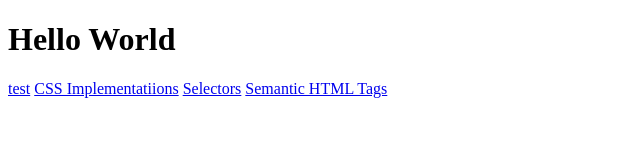
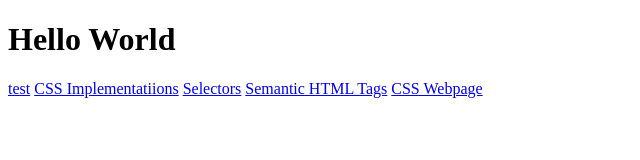
Before and after one commit to MiloSearle/L3Test-Web, a plain HTML site: page index.html in a window 1280 px wide. Shown: the whole page, without its empty margins (0-640 px from the left). Drawn offline with Linux system fonts and the light colour scheme.

Commit message:
css webpage

```diff
--- a/index.html
+++ b/index.html
@@ -12,5 +12,6 @@
         <a href = "subpage1.css">CSS Implementatiions</a>
         <a href = "subpage2.html">Selectors</a>
         <a href = "subpage3.html">Semantic HTML Tags</a>
+        <a href = "index.css">CSS Webpage</a>
     </body>
 </html>
```
